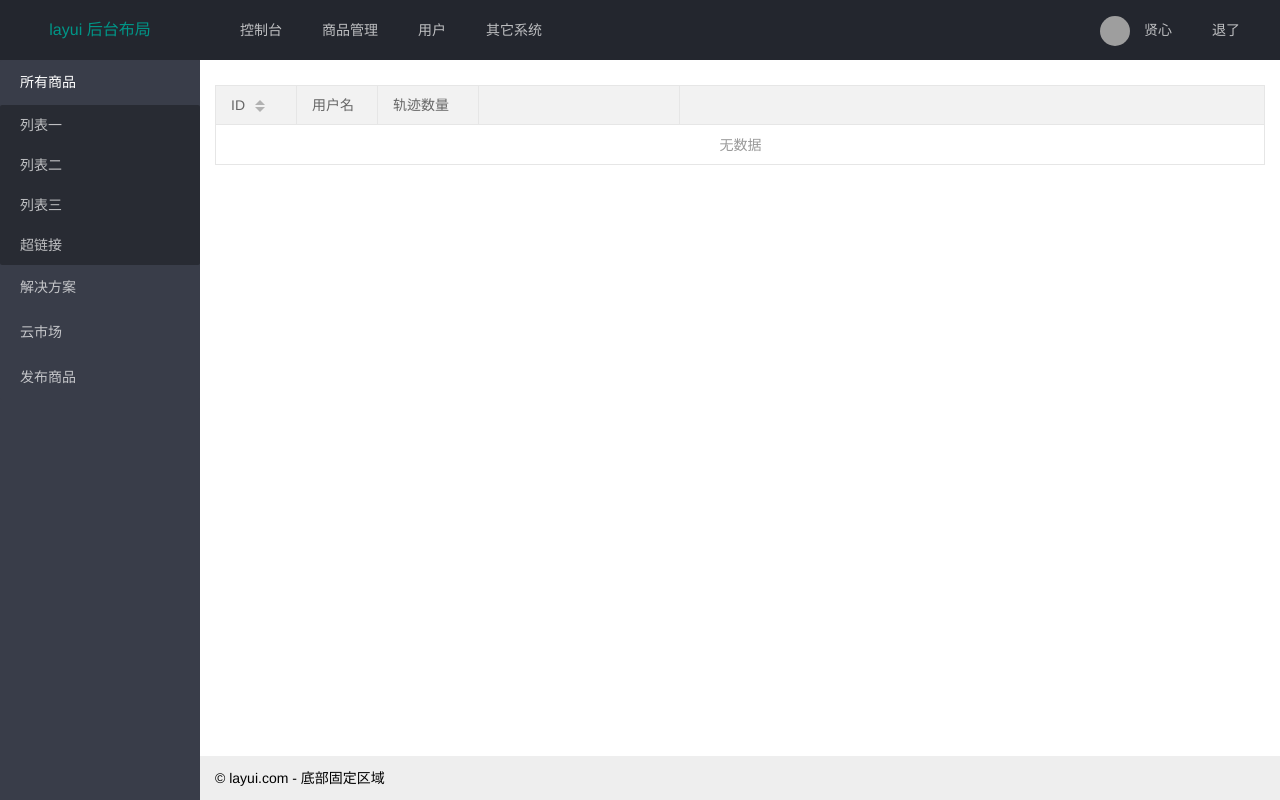
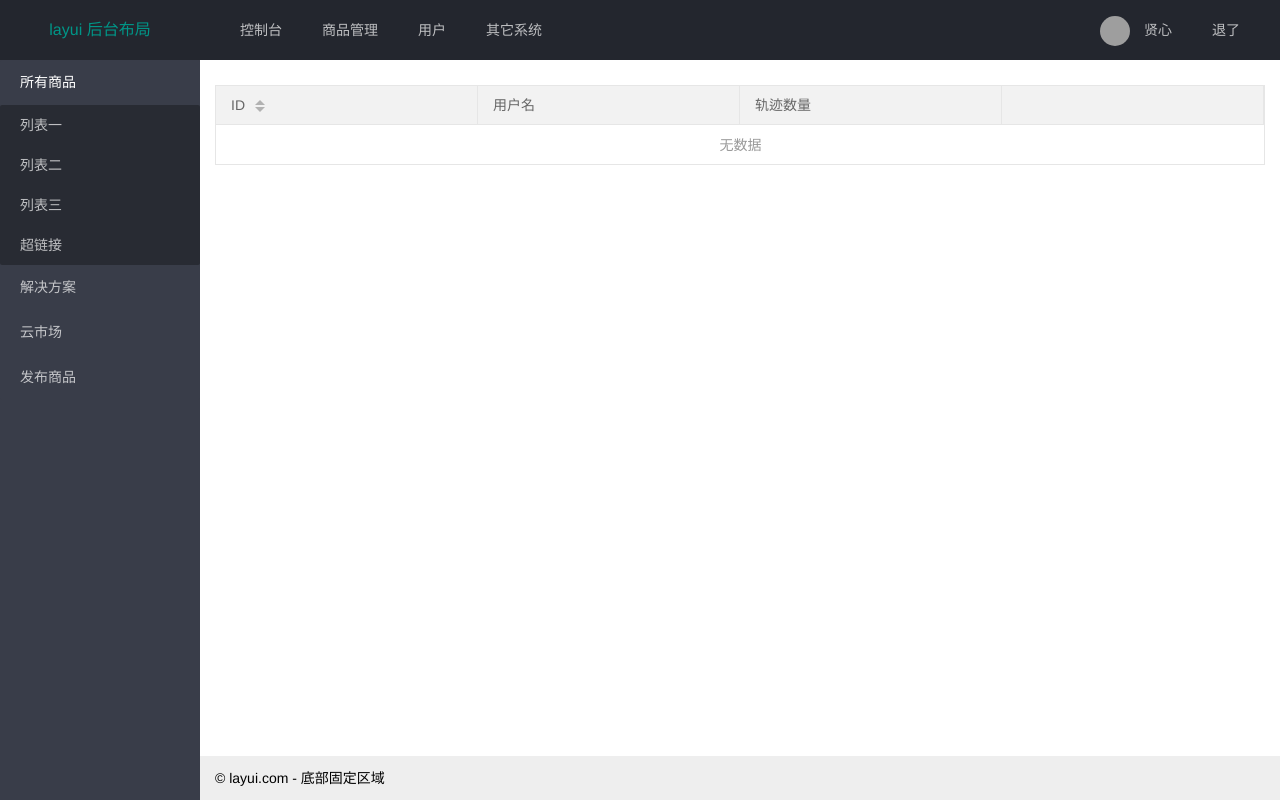
Before and after one commit to 1209217462/PathRecordServer, a Flask app: template templates/main.html in a window 1280 px wide. Run offline with Flask 2, Linux system fonts and the light colour scheme; the template is opened without the code that fills it, so the values that code supplies are empty; grey boxes are pictures that could not be loaded.

Commit message:
数据表格 列宽自适应

```diff
--- a/templates/main.html
+++ b/templates/main.html
@@ -96,12 +96,13 @@
             elem: '#userList',
             url: baseUrl + 'webapi/users',//数据接口
             limits: [8, 16, 32, 128],
+            cellMinWidth:80,
             page: true, //开启分页
             cols: [[ //表头
-                {field: 'id', title: 'ID', width: 80, sort: true, fixed: 'left'},
-                {field: 'username', title: '用户名', width: 80},
-                {field:'recordNum',title:'轨迹数量',width:100},
-                {toolbar:'#bar' , fixed:'right' ,width:200,align:'center'}
+                {field: 'id', title: 'ID', sort: true, fixed: 'left'},
+                {field: 'username', title: '用户名', },
+                {field:'recordNum',title:'轨迹数量'},
+                {toolbar:'#bar' , fixed:'right' ,align:'center'}
             ]]
         });
 
--- a/templates/recordList.html
+++ b/templates/recordList.html
@@ -102,13 +102,13 @@
             page: true, //开启分页,
             cellMinWidth:80,
             cols: [[ //表头
-                {field: 'id', title: 'ID', width: 80, sort: true, fixed: 'left'},
+                {field: 'id', title: 'ID',  sort: true, fixed: 'left'},
                 {field: 'start', title: '起点'},
-                {field: 'end', title: '终点', width: 80},
+                {field: 'end', title: '终点'},
                 {field: 'distance', title: '路程', sort:true},
                 {field: 'duration', title: '时长', sort:true},
                 {field: 'averageSpeed', title: '平均速度', sort:true},
-                {toolbar:'#bar' , title:'可选操作', fixed:'right' ,width:200,align:'center'}
+                {toolbar:'#bar' , title:'可选操作', fixed:'right' ,align:'center'}
             ]]
         });
 
```
